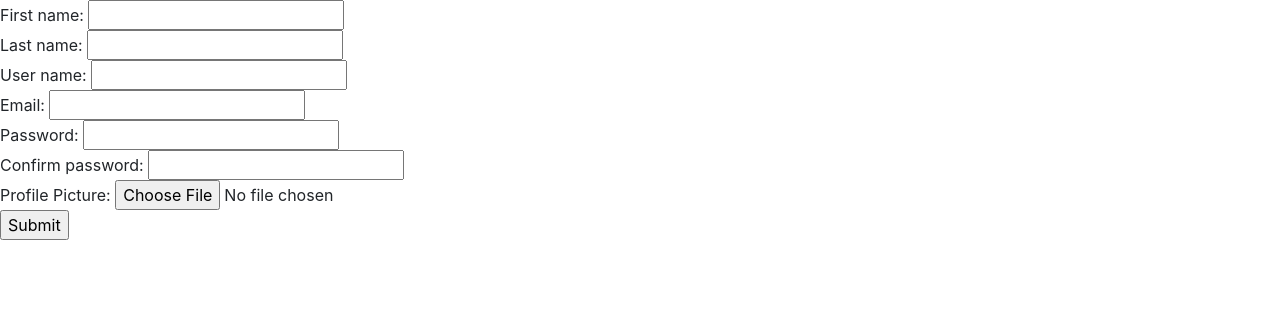
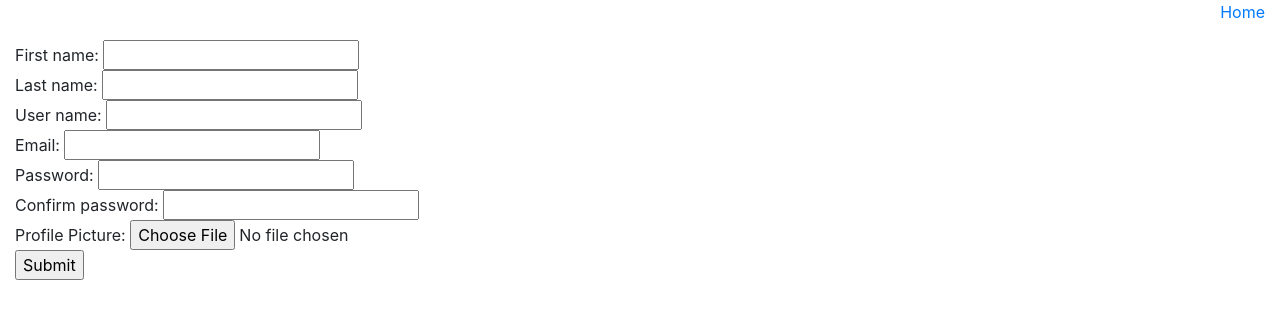
Before and after one commit to sharma66mahesh/RIAM, a Django app: page /register/ in a window 1280 px wide. Shown: the top 319 px of the page. Run offline with Django 3.2, Linux system fonts and the light colour scheme; some libraries are stand-ins or nearby versions.

Commit message:
slight updates

```diff
--- a/waterMgmt/templates/waterMgmt/register.html
+++ b/waterMgmt/templates/waterMgmt/register.html
@@ -1,7 +1,16 @@
 {% extends 'base.html' %}
 
 {% block content %}
+  <div class="container-fluid">
+    <div class='row'>
+      <div class='col-md-10'></div>
+      <div class="col-md-2">
+        <p class='float-right'><a href="{% url 'homepage' %}">Home</a></p>
+      </div>
+    </div>
 
+    <div class='row'>
+      <div class='col-md-10 col-lg-10'>
         <form action='' method="POST" enctype="multipart/form-data">
           {% csrf_token %}
           <div class="formField">
@@ -28,5 +37,8 @@
 
           <input type='submit' value='Submit' />
         </form>
+      </div>
+    </div>
+  </div>
 
 {% endblock %}
```
Also changed, not shown: waterMgmt/static/waterMgmt/css/leaflet.css (+7 -4 lines), waterMgmt/static/waterMgmt/js/leaflet.js (+5 -3 lines), waterMgmt/templates/waterMgmt/display_profile.html (+12 -0 lines), db.sqlite3, media/profiles/46303974_306531616852187_6314434478760525824_o.jpg (added), 1 other file. Lines whose indentation alone changed are shown as unchanged.
